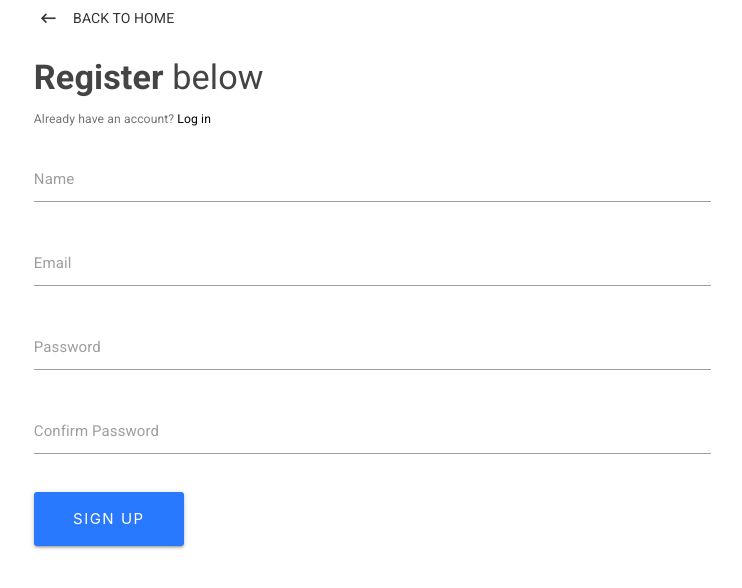
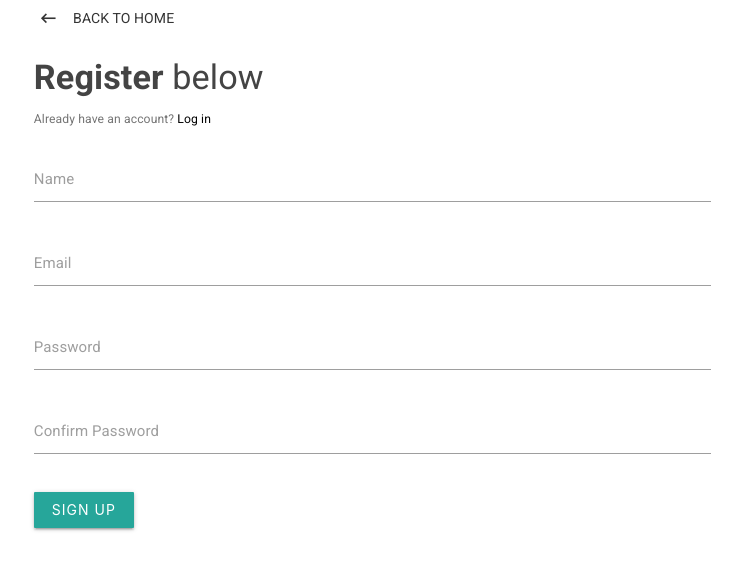
Before and after one commit to viant3/project_3, a React (Create React App) app in the folder client/: page /register in a window 1280 px wide. Shown: the top 588 px of the page, without its empty margins (340-1082 px from the left). Built offline with nearby package versions, Linux system fonts and the light colour scheme.

Commit message:
slight changes button styling

```diff
--- a/client/src/components/auth/Register.js
+++ b/client/src/components/auth/Register.js
@@ -119,13 +119,13 @@ return (
               <div className="col s12" style={{ paddingLeft: "11.250px" }}>
                 <button
                   style={{
-                    width: "150px",
-                    borderRadius: "3px",
-                    letterSpacing: "1.5px",
+                    width: "100px",
+                    borderRadius: "1px",
+                    letterSpacing: "1px",
                     marginTop: "1rem"
                   }}
                   type="submit"
-                  className="btn btn-large waves-effect waves-light hoverable blue accent-3"
+                  className="btn waves-effect waves-light hoverable gray accent-3"
                 >
                   Sign up
                 </button>
```
